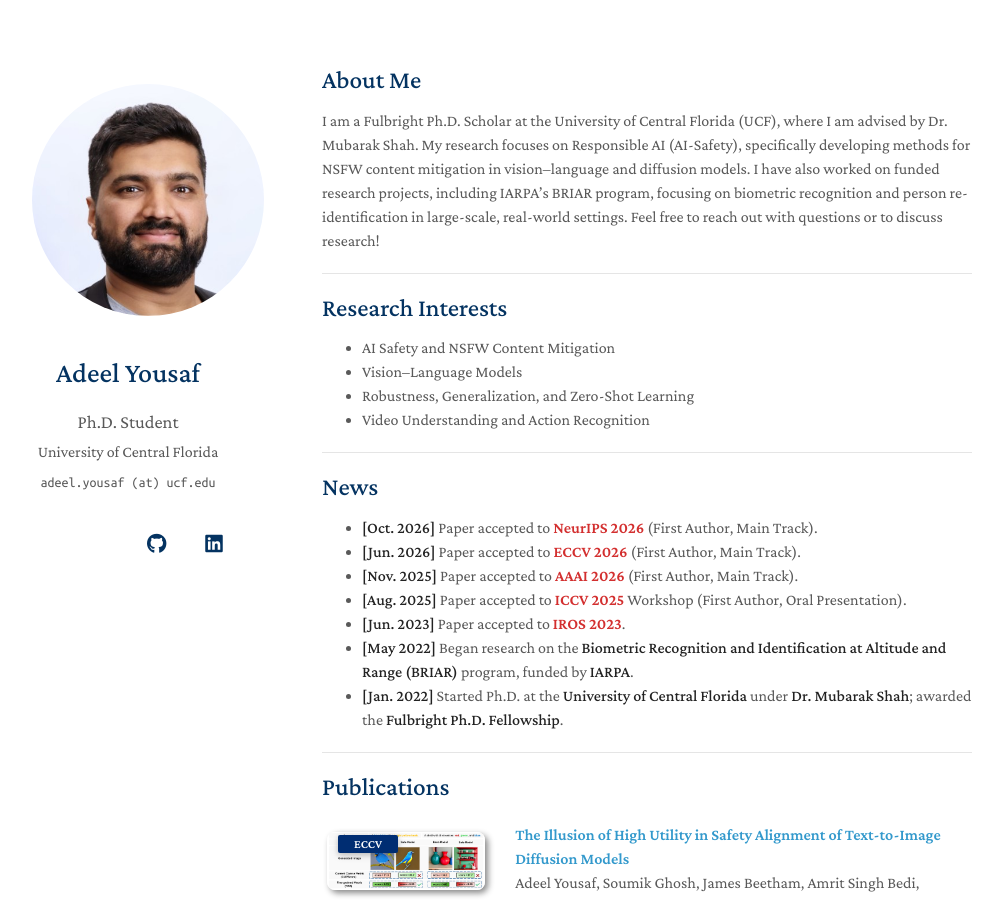
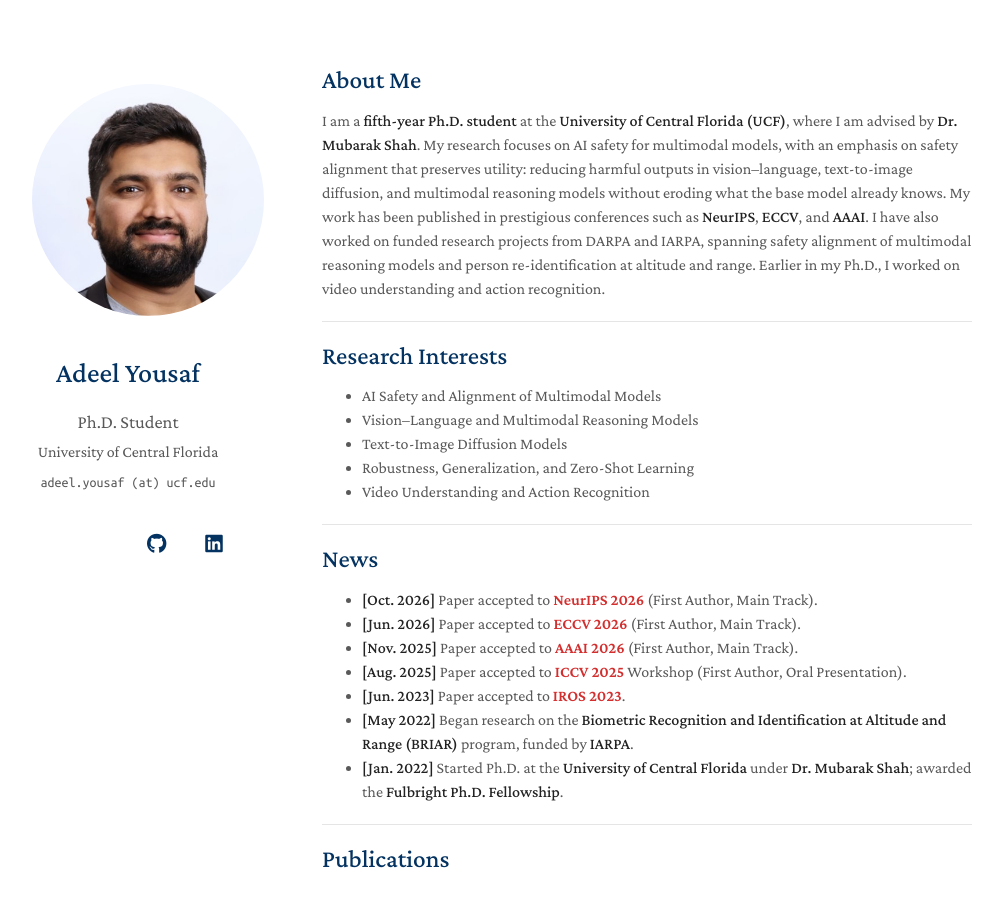
Before and after one commit to Adeelyousaf/Adeelyousaf.github.io, a Jekyll site: the page built from index.md, in a window 1280 px wide and 900 px high. Shown: the whole window, without its empty margins (148-1151 px from the left). Built offline with Jekyll 4.4.1, drawn with Linux system fonts in a browser that asks for light colours; a style sheet for code colours, icons or effects is not loaded; our own code applies the rules of GitHub Pages for plain Markdown files.

Commit message:
Update About Me bio and research interests
Co-Authored-By: Claude Fable 5.1 <noreply@anthropic.com>

```diff
--- a/index.md
+++ b/index.md
@@ -4,14 +4,15 @@ layout: homepage
 
 ## About Me
 
-I am a Fulbright Ph.D. Scholar at the University of Central Florida (UCF), where I am advised by Dr. Mubarak Shah. My research focuses on Responsible AI (AI-Safety), specifically developing methods for NSFW content mitigation in vision–language and diffusion models. I have also worked on funded research projects, including IARPA’s BRIAR program, focusing on biometric recognition and person re-identification in large-scale, real-world settings. Feel free to reach out with questions or to discuss research!
+I am a **fifth-year Ph.D. student** at the **University of Central Florida (UCF)**, where I am advised by **Dr. Mubarak Shah**. My research focuses on AI safety for multimodal models, with an emphasis on safety alignment that preserves utility: reducing harmful outputs in vision–language, text-to-image diffusion, and multimodal reasoning models without eroding what the base model already knows. My work has been published in prestigious conferences such as **NeurIPS**, **ECCV**, and **AAAI**. I have also worked on funded research projects from DARPA and IARPA, spanning safety alignment of multimodal reasoning models and person re-identification at altitude and range. Earlier in my Ph.D., I worked on video understanding and action recognition.
 
 ---
 
 ## Research Interests
 
-- AI Safety and NSFW Content Mitigation
-- Vision–Language Models
+- AI Safety and Alignment of Multimodal Models
+- Vision–Language and Multimodal Reasoning Models
+- Text-to-Image Diffusion Models
 - Robustness, Generalization, and Zero-Shot Learning
 - Video Understanding and Action Recognition
 
```
